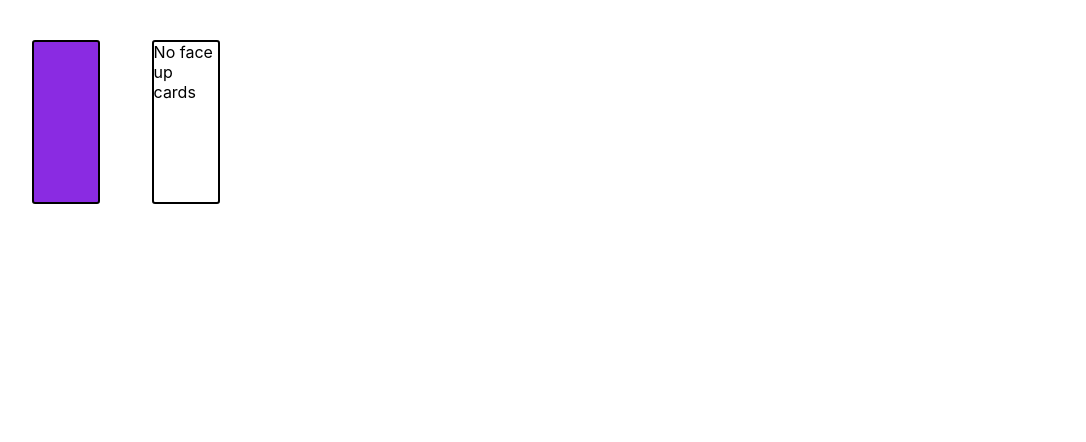
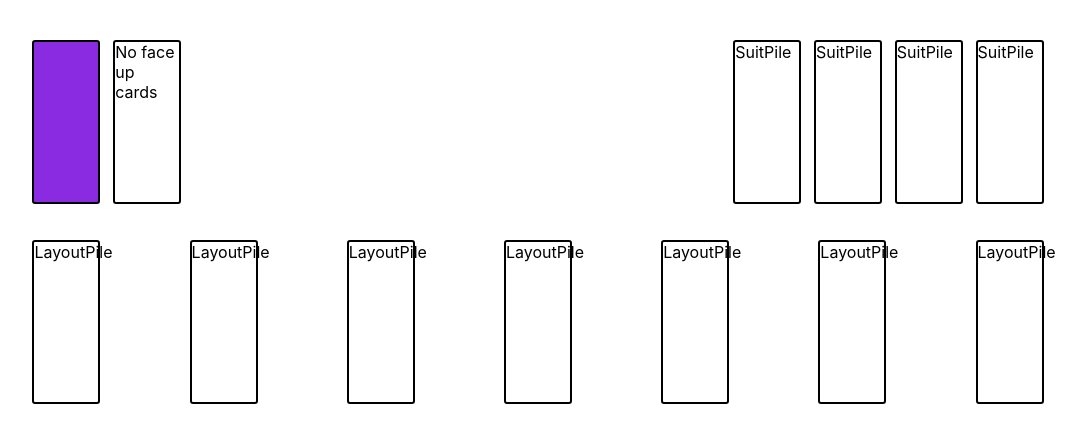
Before and after one commit to theneekz/Solitaire, a React (Create React App) app: page / in a window 1280 px wide. Shown: the top 442 px of the page, without its empty margins (6-1092 px from the left). Built offline with nearby package versions, Linux system fonts and the light colour scheme.

Commit message:
board styled

```diff
--- a/public/index.html
+++ b/public/index.html
@@ -7,9 +7,8 @@
     <meta name="theme-color" content="#000000" />
     <meta
       name="description"
-      content="Web site created using create-react-app"
+      content="Solitaire app using React and Typescript"
     />
-    <link rel="apple-touch-icon" href="%PUBLIC_URL%/logo192.png" />
     <!--
       manifest.json provides metadata used when your web app is installed on a
       user's mobile device or desktop. See https://developers.google.com/web/fundamentals/web-app-manifest/
@@ -24,7 +23,7 @@
       work correctly both with client-side routing and a non-root public URL.
       Learn how to configure a non-root public URL by running `npm run build`.
     -->
-    <title>React App</title>
+    <title>Patience</title>
   </head>
   <body>
     <noscript>You need to enable JavaScript to run this app.</noscript>
--- a/src/components/Card.component.tsx
+++ b/src/components/Card.component.tsx
@@ -6,7 +6,8 @@ const CardComponent = ({card}: {card: ICard}) => {
 
   return (
     <div className="card">
-      <p>{`${card.getDisplayValue()} of ${card.suit}s`}</p>
+      <p>{`${card.getDisplayValue()} of`}</p>
+      <p>{`${card.suit}s`}</p>
     </div>
   )
 }
--- /dev/null
+++ b/src/components/CompletionPiles.component.tsx
@@ -0,0 +1,15 @@
+import React from 'react';
+import SuitPile from './SuitPile.component'
+
+const CompletionPiles = () => {
+  return (
+    <div className="completionPiles">
+      <SuitPile />
+      <SuitPile />
+      <SuitPile />
+      <SuitPile />
+    </div>
+  )
+}
+
+export default CompletionPiles
--- a/src/components/GameplayBoard.component.tsx
+++ b/src/components/GameplayBoard.component.tsx
@@ -1,16 +1,22 @@
 import React from 'react';
 import GameplayDeck from './GameplayDeck.component';
+import Layout from './Layout.component';
+import CompletionPiles from './CompletionPiles.component';
 import { ICard } from '../models/Card';
 import { Deck } from '../models/Deck';
 import '../styles/Card.css';
+import '../styles/Board.css';
 
 const GameplayBoard = () => {
-
   let gameplayDeck: ICard[] = new Deck().shuffle()
 
   return (
     <div id="gamePlayBoard">
-      <GameplayDeck deckCards={gameplayDeck} />
+      <div className="boardTop">
+        <GameplayDeck deckCards={gameplayDeck} />
+        <CompletionPiles />
+      </div>
+      <Layout />
     </div>
   );
 }
--- a/src/components/GameplayDeck.component.tsx
+++ b/src/components/GameplayDeck.component.tsx
@@ -1,6 +1,7 @@
 import React, {useState} from 'react';
 import { ICard } from '../models/Card'
 import CardComponent from './Card.component';
+import '../styles/Deck.css'
 
 const GameplayDeck = ({deckCards}: {deckCards: ICard[]}) => {
   let faceUpCards: ICard[] = []
@@ -32,11 +33,8 @@ const GameplayDeck = ({deckCards}: {deckCards: ICard[]}) => {
         }
       </div>
       <div id="deckFaceUpCards">
-        {faceUp.length ? faceUp.slice(0, 3).map((card, i) => (
-          <>
-            <span>{i}</span>
-            <CardComponent key={card.cardValue + card.suit} card={card} />
-          </>
+        {faceUp.length ? faceUp.slice(0, 3).map(card => (
+          <CardComponent key={card.cardValue + card.suit} card={card} />
         )) :
         <div className="emptyCardPile">No face up cards</div>
       }
--- /dev/null
+++ b/src/components/Layout.component.tsx
@@ -0,0 +1,18 @@
+import React from 'react';
+import LayoutPile from './LayoutPile.component'
+
+const Layout = () => {
+  return (
+    <div className="boardBottom">
+      <LayoutPile />
+      <LayoutPile />
+      <LayoutPile />
+      <LayoutPile />
+      <LayoutPile />
+      <LayoutPile />
+      <LayoutPile />
+    </div>
+  );
+};
+
+export default Layout;
--- /dev/null
+++ b/src/components/LayoutPile.component.tsx
@@ -0,0 +1,9 @@
+import React from 'react';
+
+const LayoutPile = () => {
+  return (
+    <div className="emptyCardPile">LayoutPile</div>
+  );
+};
+
+export default LayoutPile;
--- /dev/null
+++ b/src/components/SuitPile.component.tsx
@@ -0,0 +1,9 @@
+import React from 'react';
+
+const SuitPile = () => {
+  return (
+    <div className="emptyCardPile">SuitPile</div>
+  );
+};
+
+export default SuitPile;
--- /dev/null
+++ b/src/styles/Board.css
@@ -0,0 +1,24 @@
+#gamePlayBoard {
+  display: flex;
+  flex-direction: column;
+  width: 80vw;
+  height: 80vh;
+  margin: 5vh 3vw;
+}
+
+.boardTop {
+  display: flex;
+  flex-direction: row;
+  justify-content: space-between;
+}
+
+.boardBottom {
+  display: flex;
+  flex-direction: row;
+  justify-content: space-between;
+}
+
+.completionPiles {
+  display: flex;
+  flex-direction: row;
+}
--- a/src/styles/Card.css
+++ b/src/styles/Card.css
@@ -1,28 +1,5 @@
-#gamePlayBoard {
-  display: flex;
-  width: 100vw;
-  height: 100vh;
-}
-
-#gamePlayDeck {
-  width: 25vw;
-  height: 25vh;
-  display: flex;
-  margin: 5vh 3vw;
-}
-
-#deckFaceDownCards {
-  justify-content: left;
-}
-
-#deckFaceUpCards {
-  display: flex;
-  flex-direction: row;
-  margin-left: 3vw;
-}
-
 .card {
-  background-color: green;
+  background-color: greenyellow;
 }
 
 .card,
@@ -38,7 +15,3 @@
 .faceDownCard {
   background-color: blueviolet;
 }
-
-#deckFaceUpCards .card {
-  margin-left: -3vw;
-}
--- /dev/null
+++ b/src/styles/Deck.css
@@ -0,0 +1,18 @@
+#gamePlayDeck {
+  width: 25vw;
+  height: 25vh;
+  display: flex;
+}
+
+#deckFaceDownCards {
+  justify-content: left;
+}
+
+#deckFaceUpCards {
+  display: flex;
+  flex-direction: row;
+}
+
+#deckFaceUpCards .card {
+  margin-right: -3.5vw;
+}
```
Also changed, not shown: public/logo192.png (deleted), public/logo512.png (deleted), public/manifest.json.
